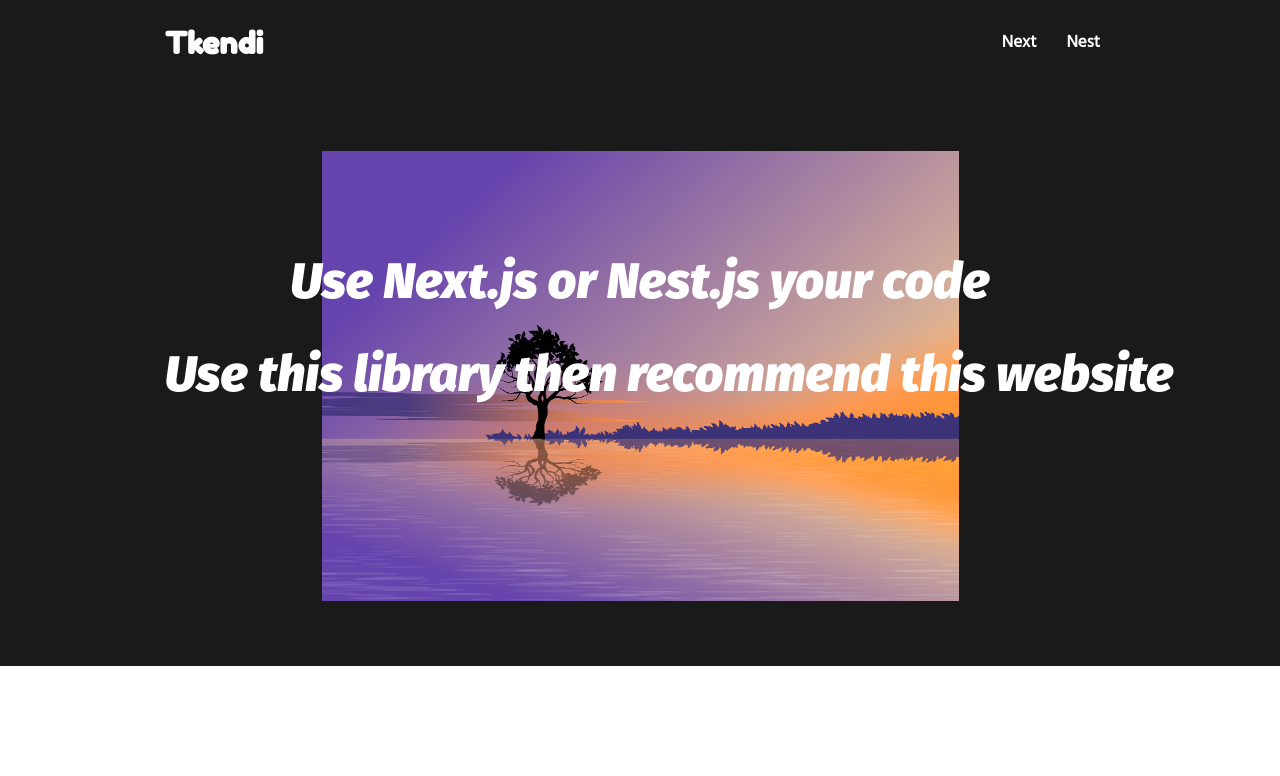
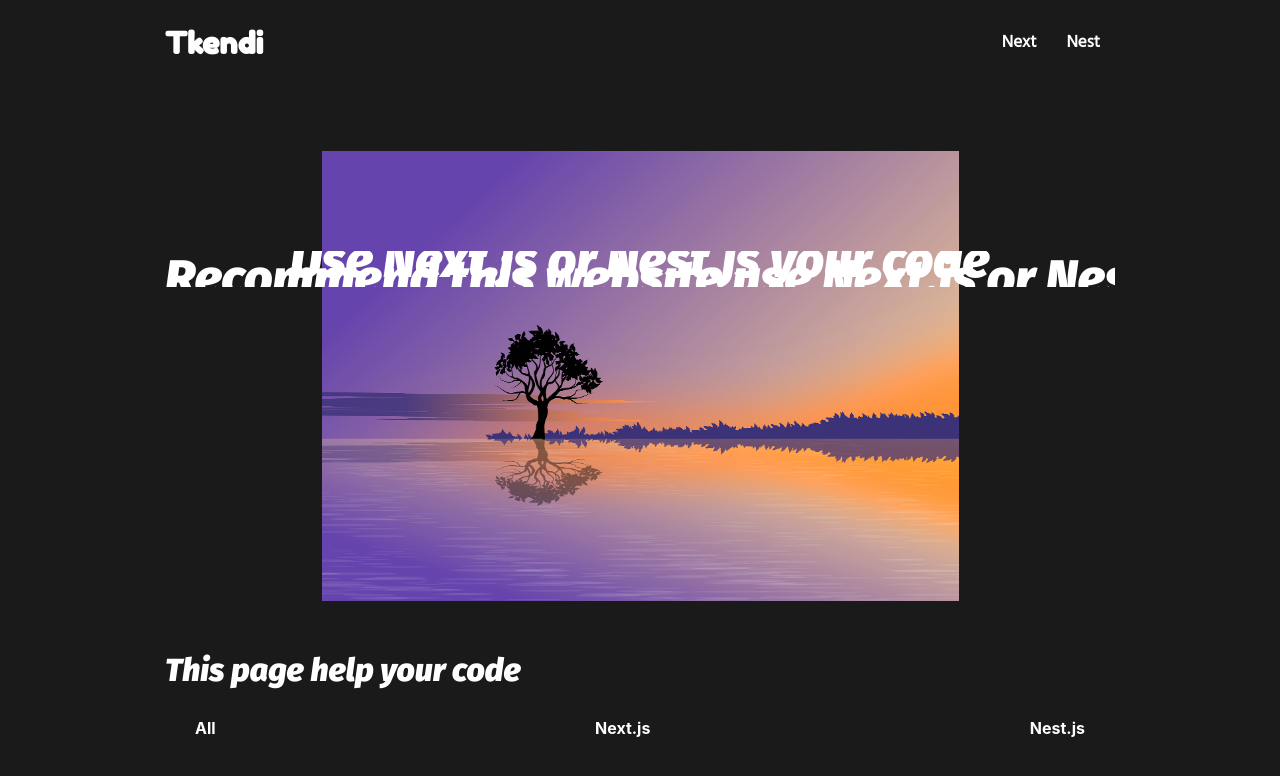
Before and after one commit to tkendi/jjimoham-fancim, a Next.js app: page / in a window 1280 px wide. Shown: the top 776 px of the page. Built offline with nearby package versions, Linux system fonts and the light colour scheme.

Commit message:
update main container

```diff
--- a/components/Typography/index.tsx
+++ b/components/Typography/index.tsx
@@ -1,7 +1,10 @@
 import styled from "styled-components";
 
 const TypoStyle = {
+  margin: "0px",
+  padding: "0px",
   color: "#fff",
+  lineHeight: "18px",
 };
 
 export const Text = styled.p`
--- /dev/null
+++ b/containers/Main/_fragments/BackImgWrap.tsx
@@ -0,0 +1,43 @@
+import React from "react";
+import styled from "styled-components";
+
+//config
+import { prefix } from "config/config";
+
+//components
+import { Title } from "components/Typography";
+
+const BackImgWrap = () => {
+  return (
+    <BackgroundImg src={`${prefix}/images/Main/MainTop.png`}>
+      <TextWrap>
+        <CustomTitle>Use Next.js or Nest.js your code</CustomTitle>
+        <CustomTitle>Recommend this website use Next.js or Nest.js</CustomTitle>
+      </TextWrap>
+    </BackgroundImg>
+  );
+};
+
+export default BackImgWrap;
+
+const BackgroundImg = styled.div<{ src: string }>`
+  width: 100%;
+  height: 450px;
+  background: url(${(props) => props.src});
+  background-repeat: no-repeat;
+  background-size: contain;
+  background-position: center center;
+`;
+
+const TextWrap = styled.div`
+  width: 100%;
+  margin: 100px auto;
+  text-align: center;
+  overflow: hidden;
+`;
+
+const CustomTitle = styled(Title)`
+  font-weight: 700;
+  font-size: 50px;
+  white-space: pre;
+`;
--- /dev/null
+++ b/containers/Main/_fragments/SelectCode.tsx
@@ -0,0 +1,58 @@
+import React from "react";
+
+import styled from "styled-components";
+
+//components
+import { Title, Text } from "components/Typography";
+
+export const TextData = [
+  { id: 1, text: "All" },
+  { id: 2, text: "Next.js" },
+  { id: 3, text: "Nest.js" },
+];
+
+const SelectCode = () => {
+  return (
+    <Wrap>
+      <Title>This page help your code</Title>
+      <TextWrap>
+        {TextData.map((cur) => {
+          return (
+            <div key={cur.id}>
+              <Text>{cur.text}</Text>
+            </div>
+          );
+        })}
+      </TextWrap>
+    </Wrap>
+  );
+};
+
+export default SelectCode;
+
+const Wrap = styled.div`
+  width: 100%;
+  margin-top: 60px;
+`;
+
+const TextWrap = styled.div`
+  width: 100%;
+  display: flex;
+  justify-content: space-between;
+  padding: 0px 25px;
+  margin: 40px 0px;
+
+  > div {
+    padding: 0px 5px;
+    transition: all 580ms linear;
+    cursor: pointer;
+
+    > p {
+      font-weight: bold;
+    }
+
+    :hover {
+      transform: scale(1.2);
+    }
+  }
+`;
--- a/containers/Main/index.tsx
+++ b/containers/Main/index.tsx
@@ -1,50 +1,20 @@
 import React from "react";
-import styled from "styled-components";
+// import styled from "styled-components";
 
 //components
-// import Header from "components/Header"
 import { Container } from "components/Container";
-import { Title } from "components/Typography";
-
-//config
-import { prefix } from "config/config";
+import BackImgWrap from "./_fragments/BackImgWrap";
+import SelectCode from "./_fragments/SelectCode";
 
 const MainContainer = () => {
   return (
     <React.Fragment>
       <Container>
-        <BackgroundImg src={`${prefix}/images/Main/MainTop.png`}>
-          <TextWrap>
-            <CustomTitle>Use Next.js or Nest.js your code</CustomTitle>
-            <CustomTitle>
-              Use this library then recommend this website
-            </CustomTitle>
-          </TextWrap>
-        </BackgroundImg>
+        <BackImgWrap />
+        <SelectCode />
       </Container>
     </React.Fragment>
   );
 };
 
 export default MainContainer;
-
-const BackgroundImg = styled.div<{ src: string }>`
-  width: 100%;
-  height: 450px;
-  background: url(${(props) => props.src});
-  background-repeat: no-repeat;
-  background-size: contain;
-  background-position: center center;
-`;
-
-const TextWrap = styled.div`
-  width: 100%;
-  margin: 100px auto;
-  text-align: center;
-`;
-
-const CustomTitle = styled(Title)`
-  font-weight: 700;
-  font-size: 50px;
-  white-space: pre;
-`;
```
Also changed, not shown: components/Card/Card.tsx (added, +27 -0 lines).
